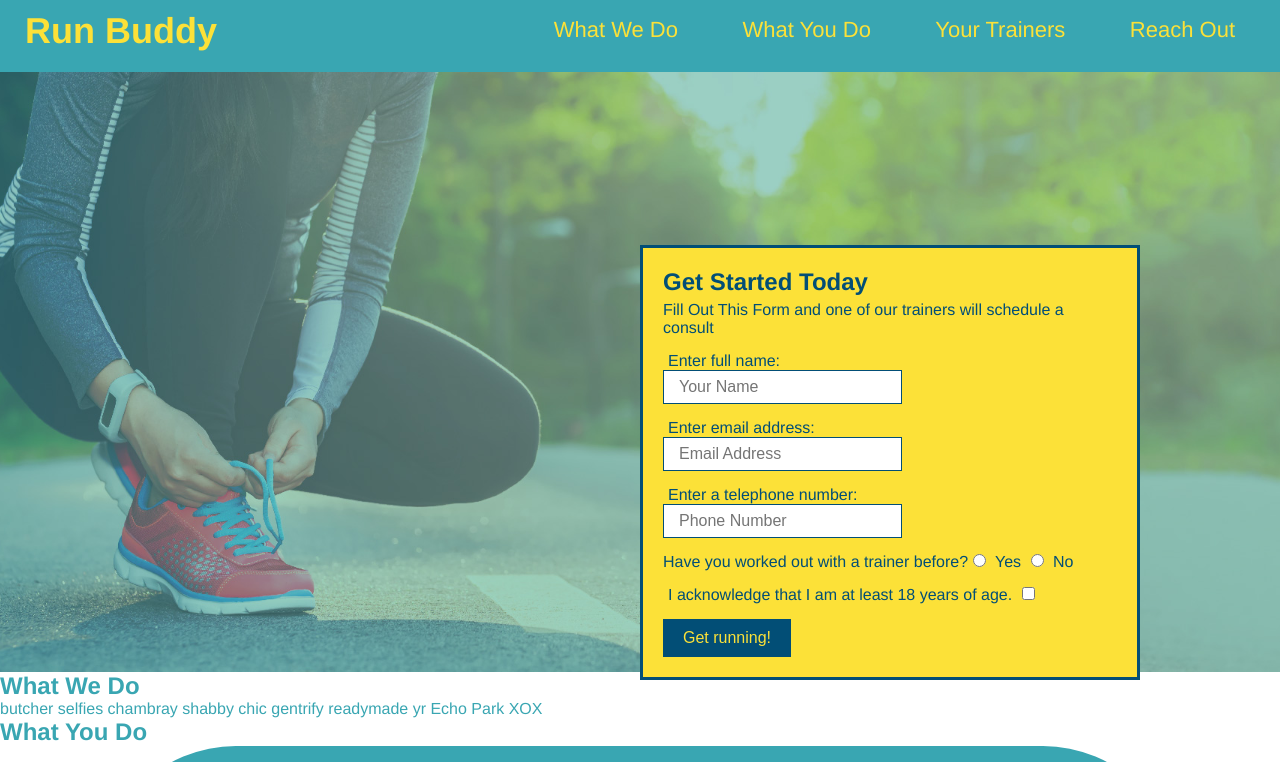
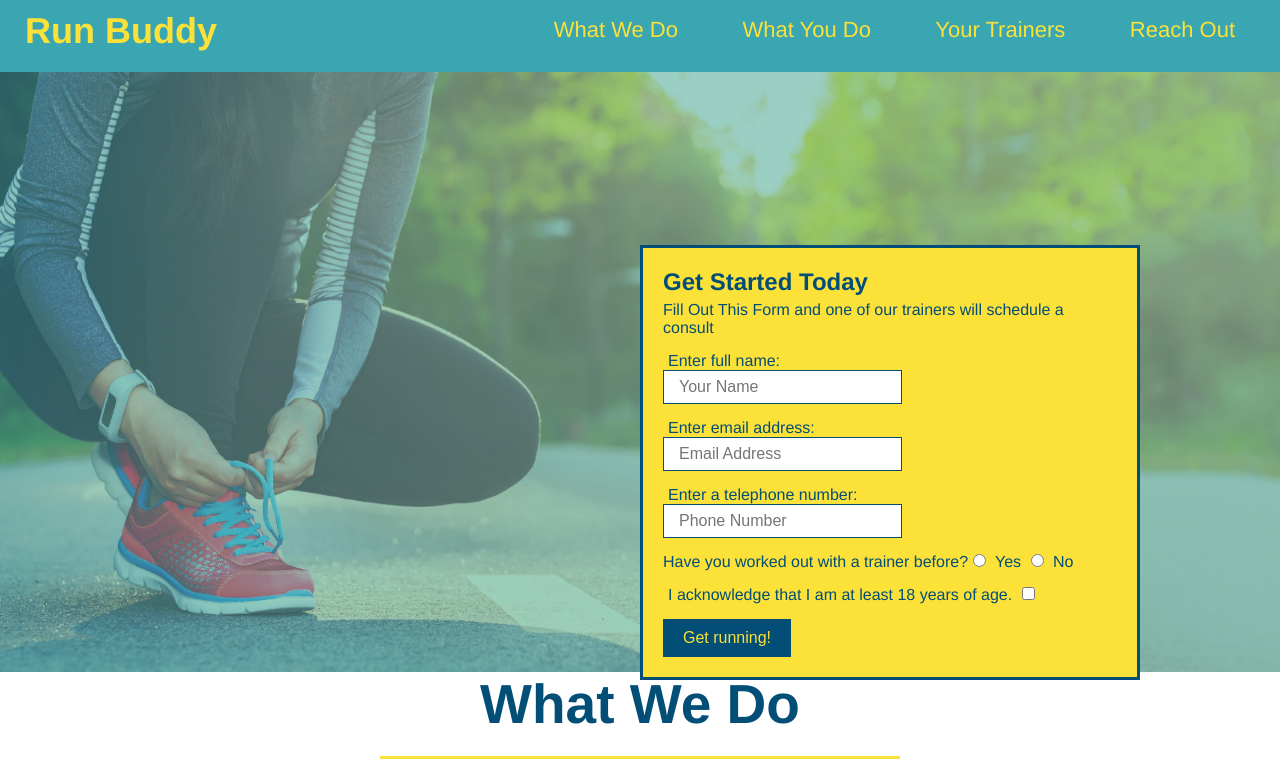
Before and after one commit to emilycain92/run-buddy, a plain HTML site: page index.html in a window 1280 px wide. Shown: the top 762 px of the page. Drawn offline with Linux system fonts and the light colour scheme.

Commit message:
syle what we do section

```diff
--- a/assets/css/style.css
+++ b/assets/css/style.css
@@ -145,3 +145,26 @@ header {
     font-size: 16px;
   }
   /*Hero Style End*/
+
+  /*what we do section start*/
+
+  .intro {
+    text-align: center;
+  }
+  .intro h2 {
+    display: inline-block;
+    font-size: 55px;
+    color: #024e76;
+    margin-bottom: 35px;
+    padding: 0 100px 20px 100px;
+    border-bottom: 3px solid;
+    border-color: #fce138;
+  }
+  .intro p {
+    margin: 0 auto;
+    line-height: 1.7;
+    color: #39a6b2;
+    width: 80%;
+    font-size: 20px;
+
+  }
--- a/index.html
+++ b/index.html
@@ -67,7 +67,7 @@
     <!--end hero-->
 
     <!-- "what we do" section -->
-    <section id="what-we-do">
+    <section id="what-we-do" class="intro">
      <h2>What We Do</h2>
      <p>
          butcher selfies chambray shabby chic gentrify readymade yr Echo Park XOX
```
